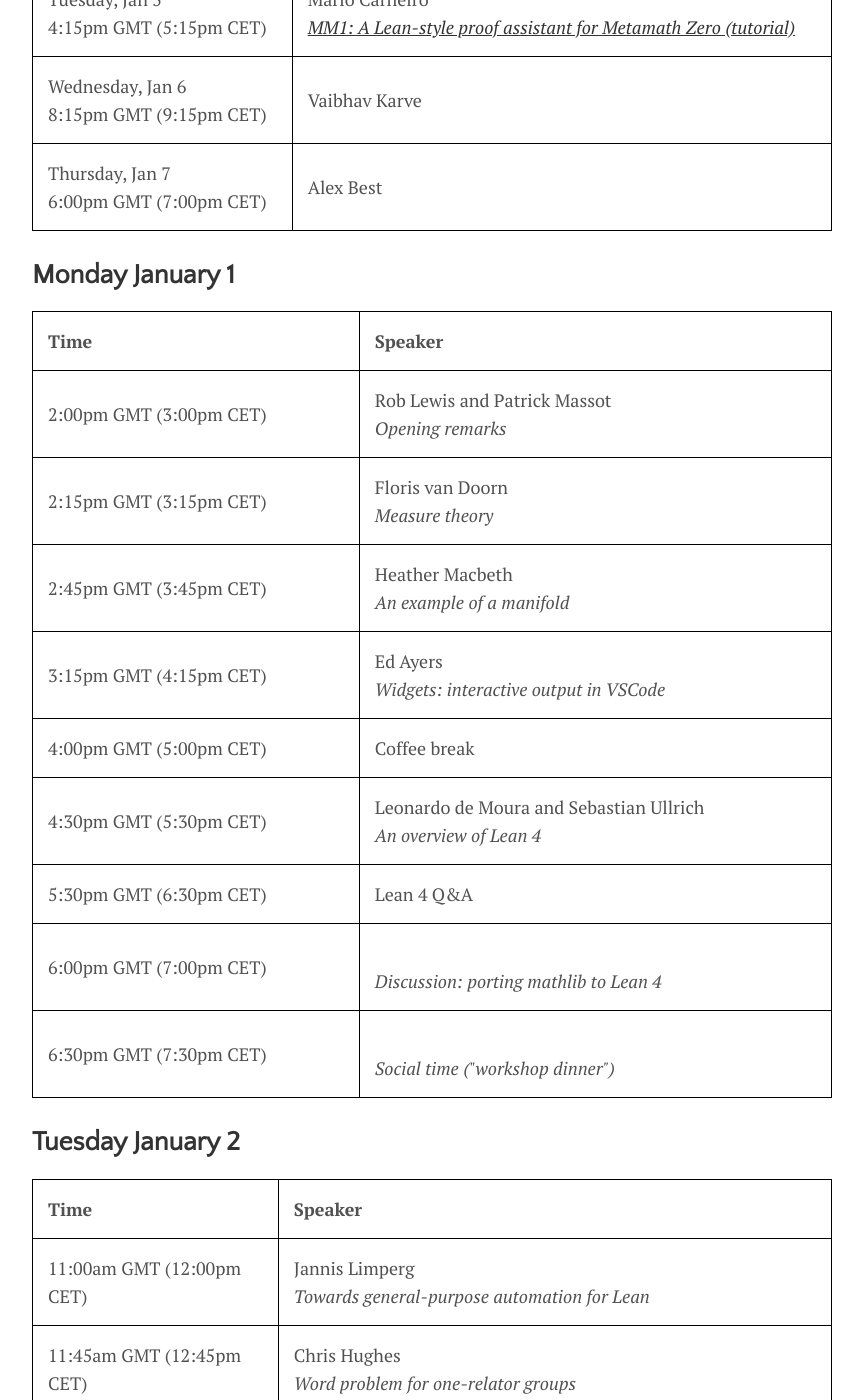
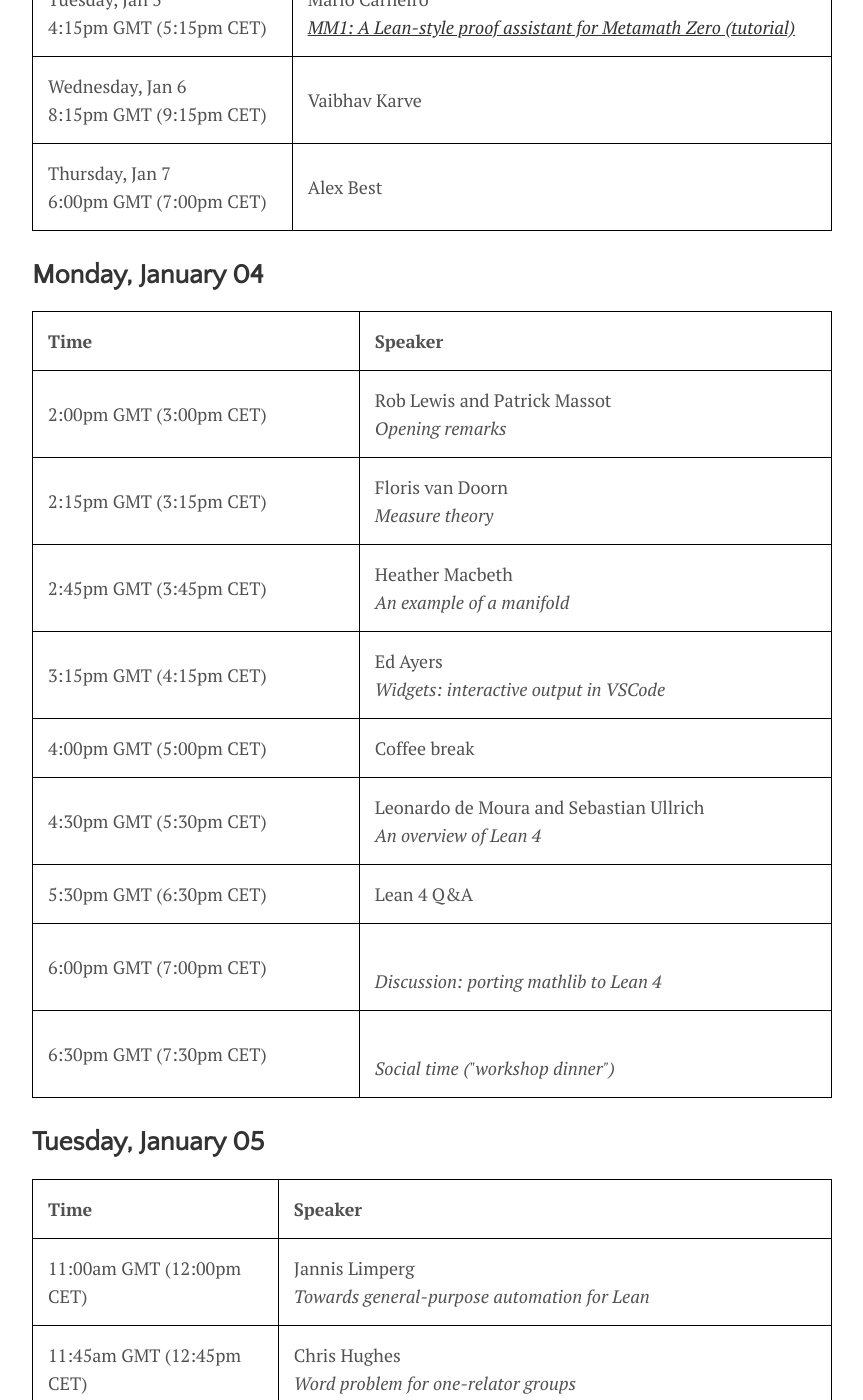
Before and after one commit to leanprover-community/lt2021, a Jekyll site: the page built from schedule.md, in a window 1280 px wide and 1400 px high, scrolled down 815 px. Shown: the whole window, without its empty margins (208-1071 px from the left). Built offline with Jekyll 4.4.1, drawn with Linux system fonts in a browser that asks for light colours; some of the changed text lies outside the part shown.

Commit message:
Update schedule.md

```diff
--- a/schedule.md
+++ b/schedule.md
@@ -34,7 +34,7 @@ look for them on [wonder.me](https://www.wonder.me/)!
 | Wednesday, Jan 6<br><time datetime="2021-01-04T21:15+01:00">9:15pm CET</time> | Vaibhav Karve |
 | Thursday, Jan 7<br><time datetime="2021-01-04T19:00+01:00">7:00pm CET</time> | Alex Best |
 
-{% assign talks_by_day = site.data.schedule | group_by_exp:"post", "post.date | date: '%A %B %w'" %}
+{% assign talks_by_day = site.data.schedule | group_by_exp:"post", "post.date | date: '%A, %B %d'" %}
 {% for day in talks_by_day %}
 <h2>{{ day.name }}</h2>
 <table>
```
